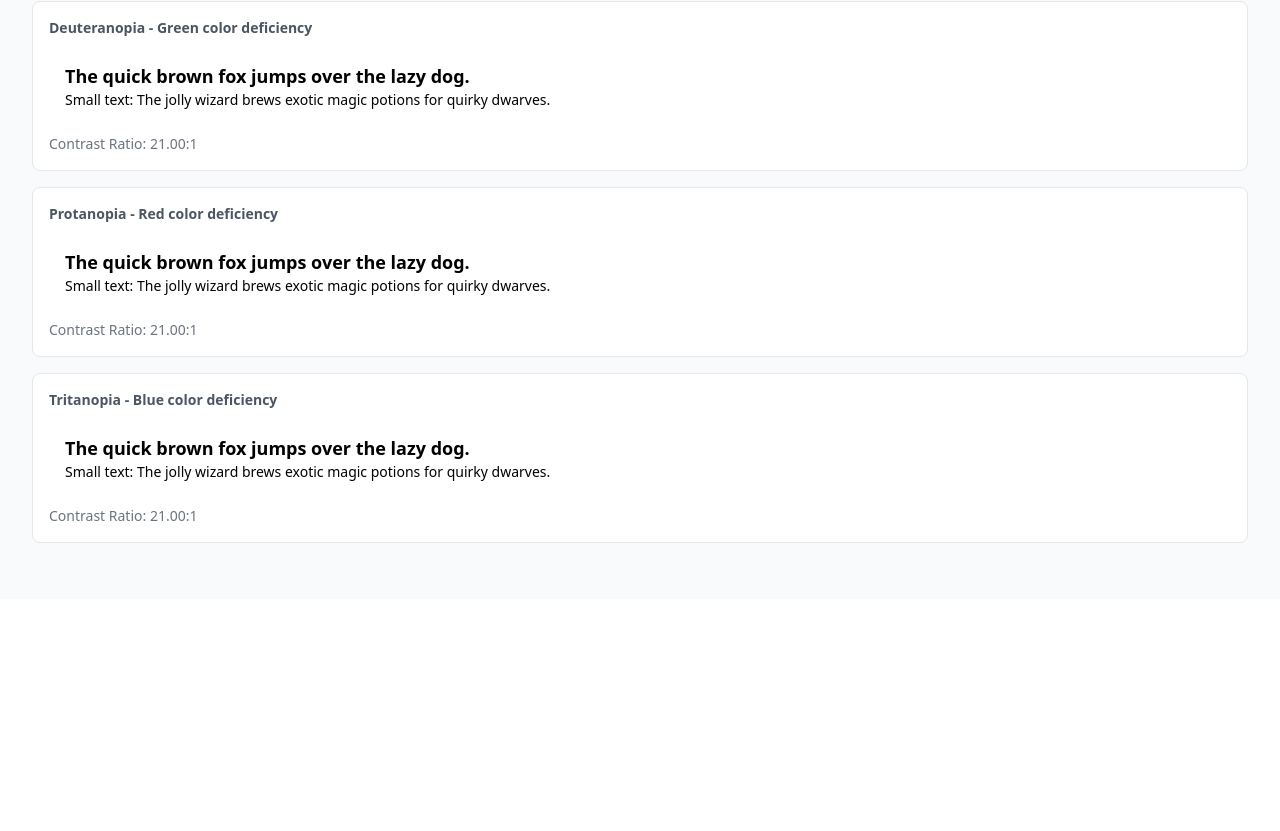
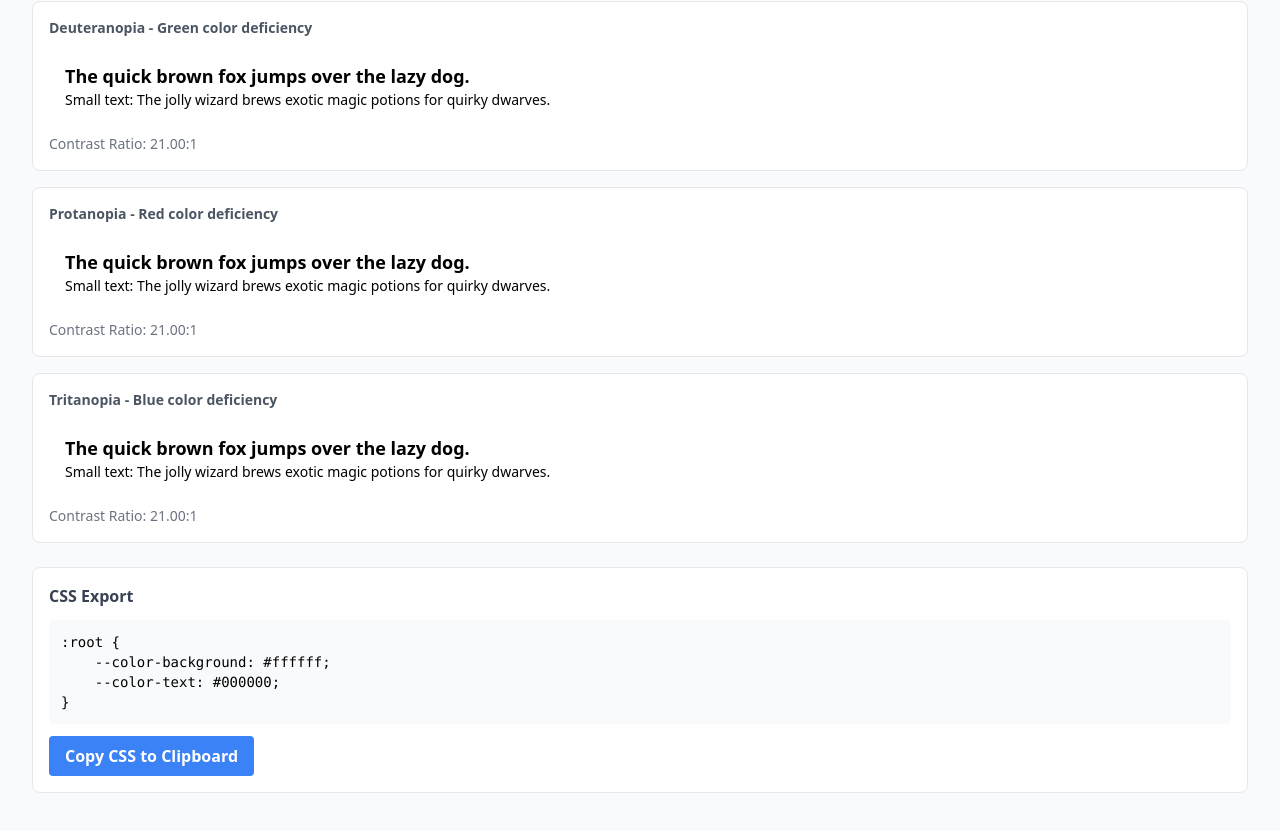
Before and after one commit to Jos-Elio/accessibility-checker, a React (Vite) app: page / in a window 1280 px wide. Shown: the part 695-1526 px from the top of the page. Before the commit the page ends 1294 px from the top, so only its background shows below. Built offline with nearby package versions, Linux system fonts and the light colour scheme.

Commit message:
Add function to export color combination to CSS

```diff
--- a/src/App.jsx
+++ b/src/App.jsx
@@ -3,6 +3,7 @@ import ColorInput from './components/ColorInput'
 import ContrastResult from './components/ContrastResult'
 import PreviewBox from './components/PreviewBox'
 import ColorVisionSimulation from './components/ColorVisionSimulation'
+import CSSExport from './components/CSSExport'
 
 function App() {
   const [color1, setColor1] = useState('#ffffff')
@@ -16,6 +17,7 @@ function App() {
       <ContrastResult color1={color1} color2={color2} />
       <PreviewBox color1={color1} color2={color2} />
       <ColorVisionSimulation color1={color1} color2={color2} />
+      <CSSExport color1={color1} color2={color2} />
     </div>
   )
 }
--- /dev/null
+++ b/src/components/CSSExport.jsx
@@ -0,0 +1,28 @@
+import { useState } from 'react'
+
+function CSSExport({ color1, color2 }) {
+    const [copied, setCopied] = useState(false)
+
+    const cssCode = `:root {
+    --color-background: ${color1};
+    --color-text: ${color2};
+}`
+
+    const handleCopy = () => {
+        navigator.clipboard.writeText(cssCode)
+        setCopied(true)
+        setTimeout(() => setCopied(false), 2000)
+    }
+
+    return (
+        <div className="mb-6 p-4 bg-white rounded-lg border border-gray-200">
+            <p className="font-semibold text-gray-700 mb-3">CSS Export</p>
+            <pre className="bg-gray-50 p-3 rounded text-sm font-mono mb-3">{cssCode}</pre>
+            <button onClick={handleCopy} className="px-4 py-2 bg-blue-500 text-white rounded font-semibold hover:bg-blue-600 transition-colors">
+                {copied ? 'Copied! ✓' : 'Copy CSS to Clipboard'}
+            </button>
+        </div>
+    )
+}
+
+export default CSSExport
```
